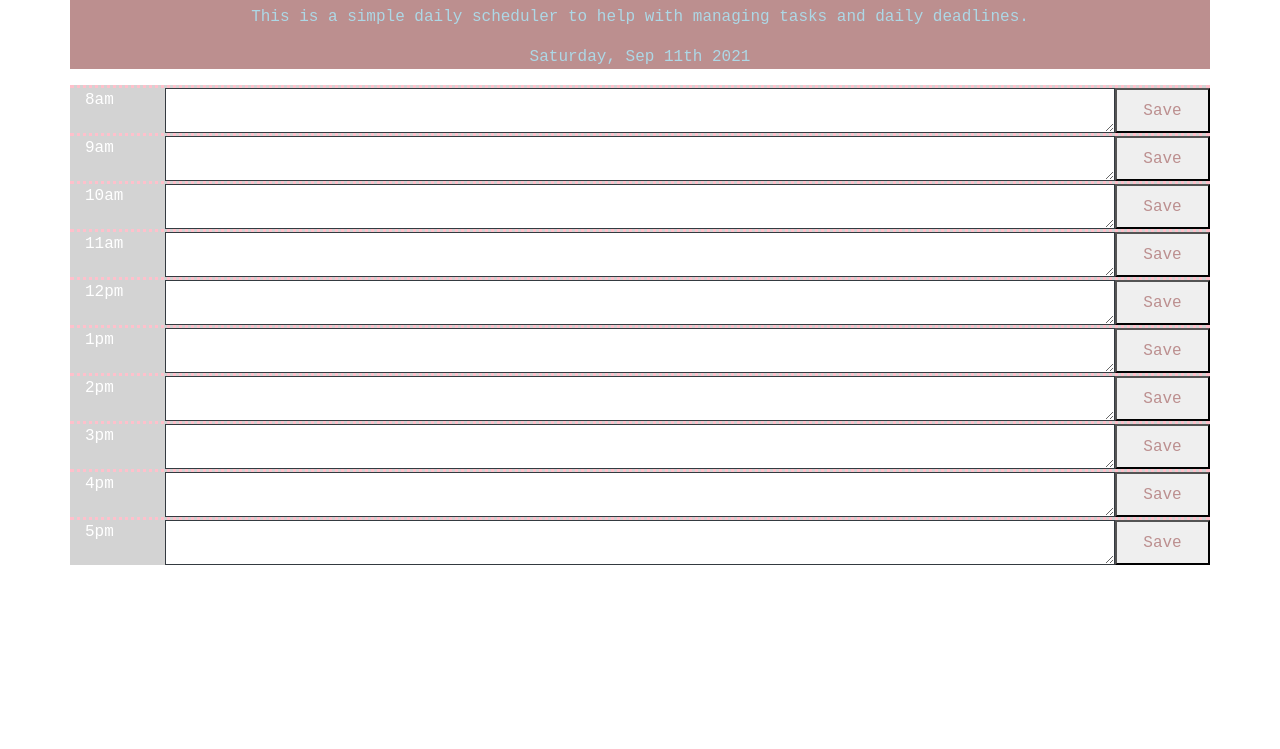
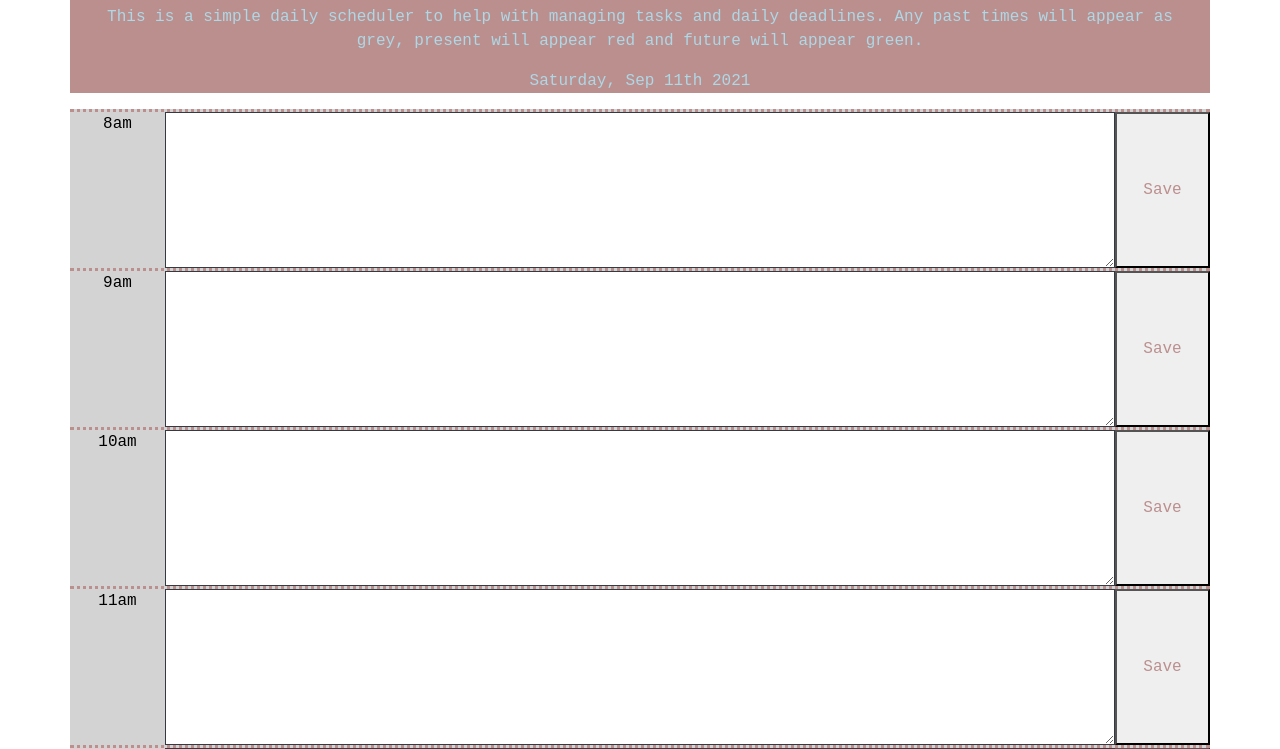
Before and after one commit to andreaspencer/work-day-scheduler, a plain HTML site: page index.html in a window 1280 px wide. Shown: the part 51-800 px from the top of the page. Drawn offline with nearby package versions, Linux system fonts and the light colour scheme; a web font is replaced by a local one.

Commit message:
css additional styling

```diff
--- a/assets/css/style.css
+++ b/assets/css/style.css
@@ -8,13 +8,18 @@ body {
 }
 
 textarea {
-    font-size: medium;
-    color: lightblue;
-    height: 100%;
+    font-size: 15px;
+    color: rgb(104, 161, 180);
+    line-height: 5;
+}
+
+.hour {
+    text-align: center;
+    justify-content: center;
 }
 
 .time-block {
-    border-top: dotted pink;
+    border-top: dotted rosybrown;
 }
 
 .save-btn {
@@ -23,15 +28,15 @@ textarea {
 
 .past {
     background-color: #d3d3d3;
-    color: white;
+    color: black;
   }
 
   .present {
-    background-color: #ff6961;
-    color: white;
+    background-color: rgb(236, 104, 104);
+    color: black;
   }
 
   .future {
-    background-color: #77dd77;
-    color: white;
+    background-color: #a4e7a4;
+    color: black;
   }
--- a/index.html
+++ b/index.html
@@ -13,7 +13,7 @@
 <body>
 <div class= "page-title container sticky-top no gutters">
     <h1 class="col text-center">Work Day Scheduler</h1>
-    <p class= "col text-center"> This is a simple daily scheduler to help with managing tasks and daily deadlines.</p>
+    <p class= "col text-center"> This is a simple daily scheduler to help with managing tasks and daily deadlines. Any past times will appear as grey, present will appear red and future will appear green.</p>
     <p id="today" class="col-12 text-center"></p>
 </div>
 <div class= "container">
```
Also changed, not shown: 1 other file.
